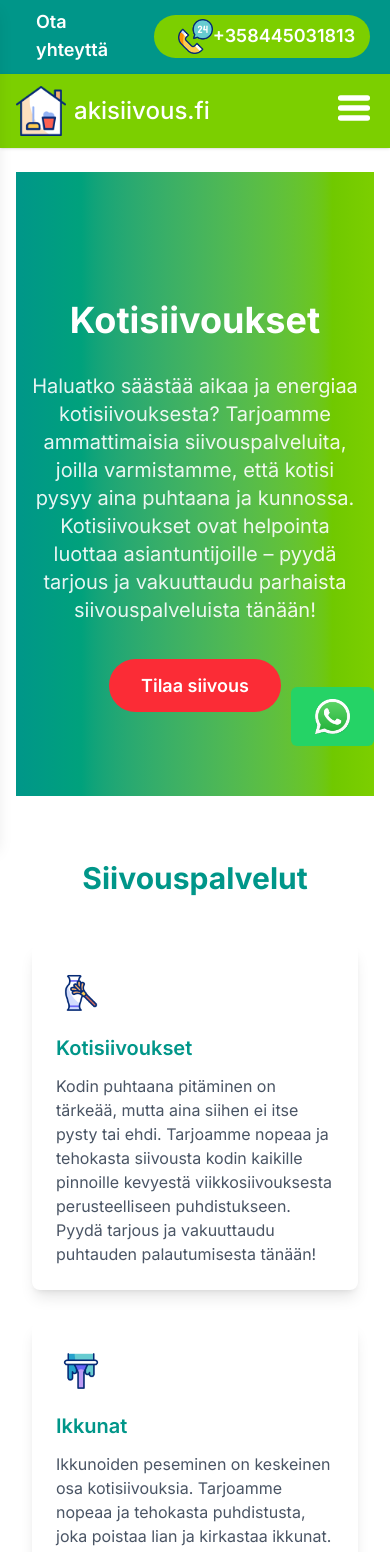
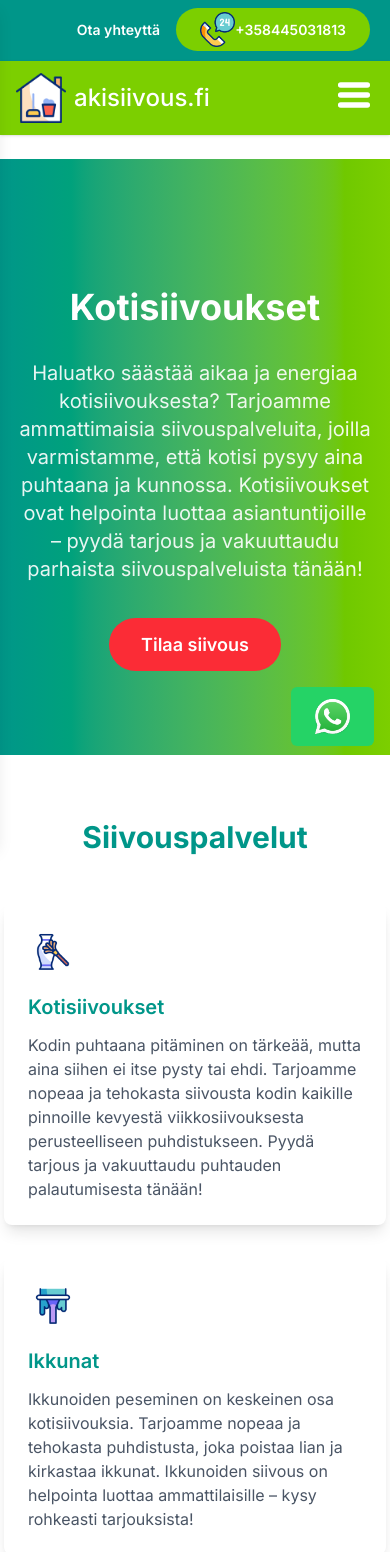
Before and after one commit to shoppingarena/akisiivous.fi, a Next.js app: page / in a window 390 px wide. Shown: the top 1552 px of the page. Built offline with nearby package versions, Linux system fonts and the light colour scheme.

Commit message:
update responsivnes

```diff
--- a/src/app/components/HeroSection.tsx
+++ b/src/app/components/HeroSection.tsx
@@ -116,7 +116,7 @@ export const ServiceComponent = () => {
                         </section>
 
                         {/* Services Cards */}
-                        <div className="container mx-auto px-4 sm:px-6 lg:px-8 py-16">
+                        <div className="container mx-auto px-1 sm:px-4 lg:px-8 py-16">
                             <h3 className="text-teal-600 text-3xl font-bold text-center mb-12">{section.service_title}</h3>
                             <div className="grid md:grid lg:grid-cols-3 gap-8">
                                 {services.map((service) => {
--- a/src/app/components/Info.tsx
+++ b/src/app/components/Info.tsx
@@ -4,7 +4,12 @@ import { Call } from '../components/icons'
 export default function Info() {
     return (
         <div className="flex flex-row items-center justify-end w-full px-4 pt-0.5 pb-1 bg-teal-600 bg-opacity-90 sticky top-0 shadow backdrop-blur-lg z-50">
-            <p className="flex flex-row items-center font-semibold text-lg text-white my-1.5 mx-1"><span className="mx-4">Ota yhteyttä</span><a href="tel:+358445031813" className="flex flex-row items-center text-white bg-lime-500 px-6 py-1 rounded-full text-lg font-semibold hover:text-white hover:bg-green-600 transition duration-300 "><Call /><span>+358445031813</span></a></p>
+            <p className="flex flex-row items-center font-semibold text-lg text-white my-1.5 mx-1">
+                <span className="mx-4 text-sm sm:text-base">Ota yhteyttä</span>
+                <a href="tel:+358445031813" className="flex flex-row items-center text-white bg-lime-500 px-6 py-1 rounded-full text-lg font-semibold hover:text-white hover:bg-green-600 transition duration-300 ">
+                    <Call /><span className="text-sm sm:text-base">+358445031813</span>
+                </a>
+            </p>
 
         </div>
     )
--- a/src/app/layout.tsx
+++ b/src/app/layout.tsx
@@ -49,7 +49,7 @@ export default function RootLayout({
             <body className="bg-white text-gray-900 min-h-screen flex flex-col">
                 <ThemeProvider>
                     <Navbar />
-                    <main className="flex-grow p-4 overflow-y-auto">{children}</main>
+                    <main className="flex-grow sm:px-4 py-4 overflow-y-auto">{children}</main>
                     <WhatsAppButton />
                     <Footer />
                 </ThemeProvider>
```
